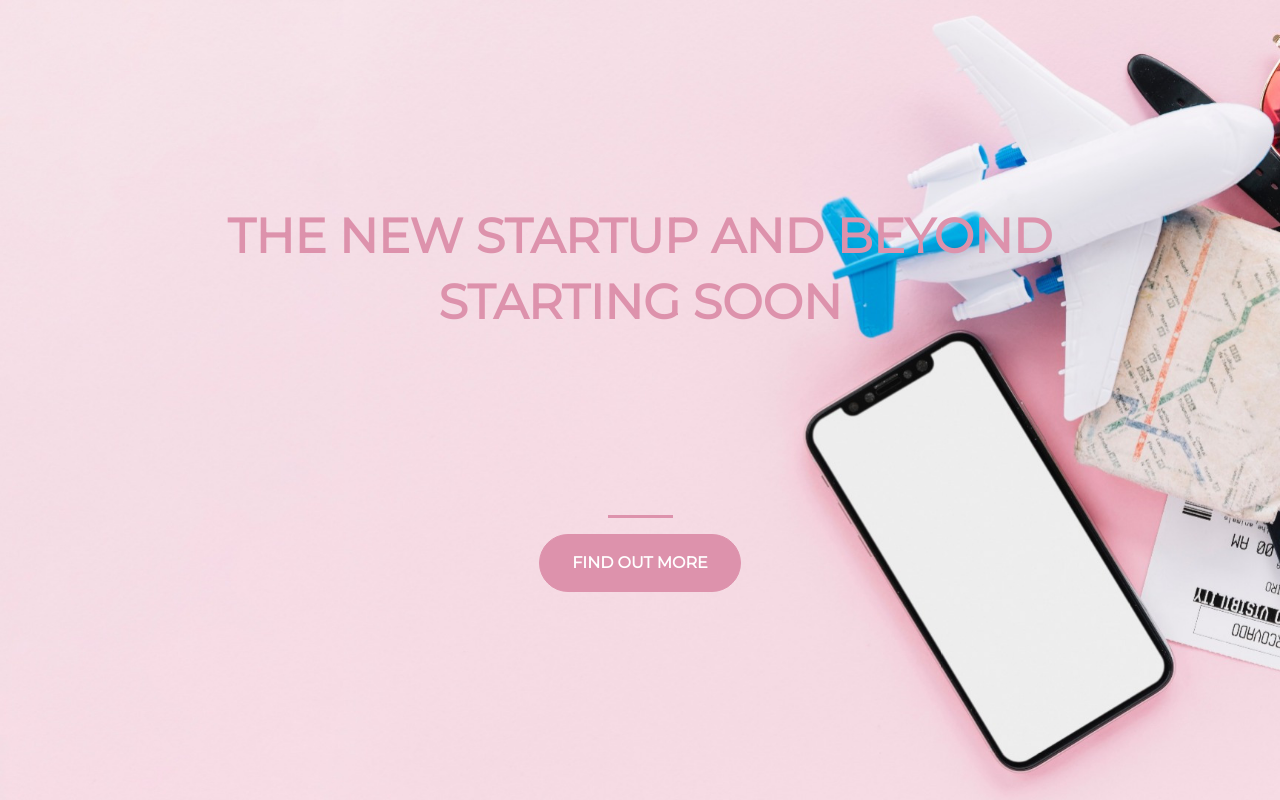
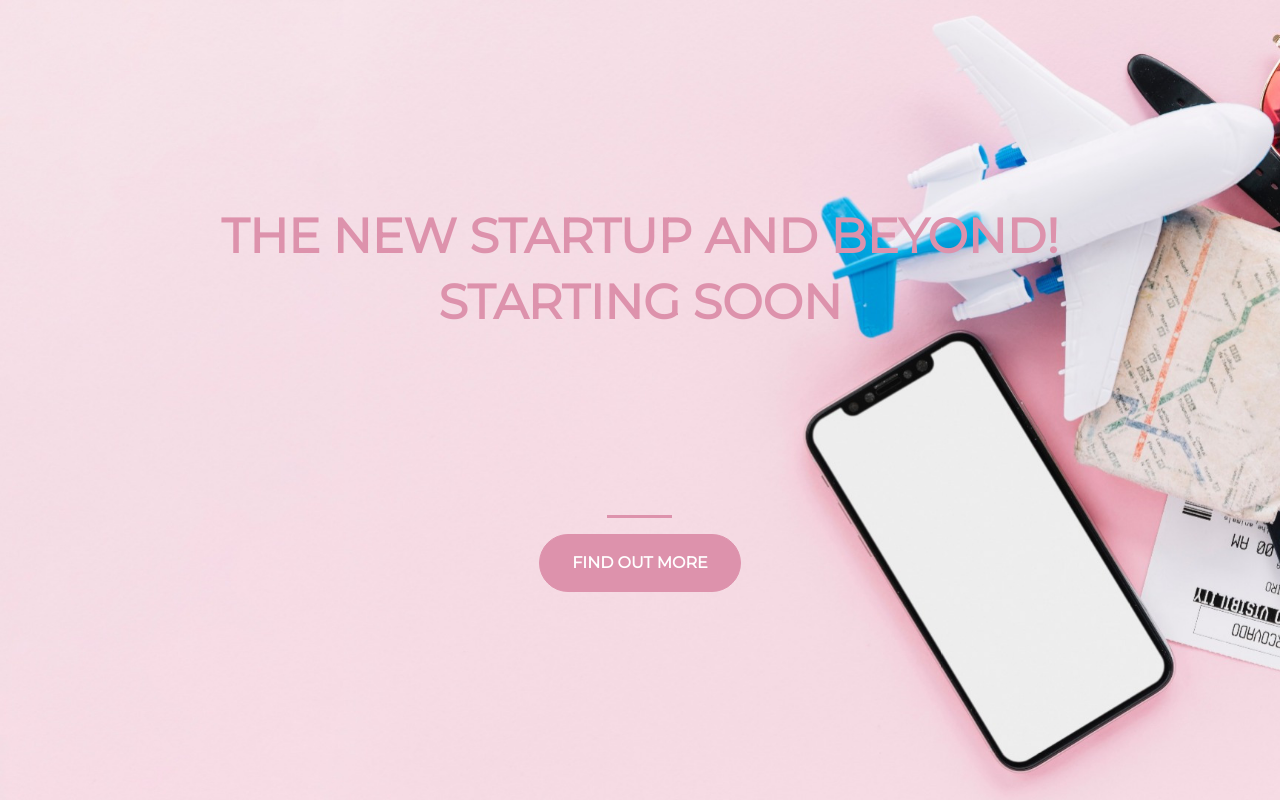
Before and after one commit to jeffcol/Startup-bootstrap, a plain HTML site: page index.html in a window 1280 px wide. Drawn offline with nearby package versions, Linux system fonts and the light colour scheme.

Commit message:
adding to title

```diff
--- a/index.html
+++ b/index.html
@@ -25,7 +25,7 @@
   <div class="container d-flex align-items-center justify-content-center">
     <row class=" ">
       <header class="col-12 text-center">
-        <h1 class="t1">THE NEW STARTUP AND BEYOND</h1>
+        <h1 class="t1">THE NEW STARTUP AND BEYOND!</h1>
         <h2 class="t1">STARTING SOON</h2>
       </header>
       <div class="buffer"></div>
```
